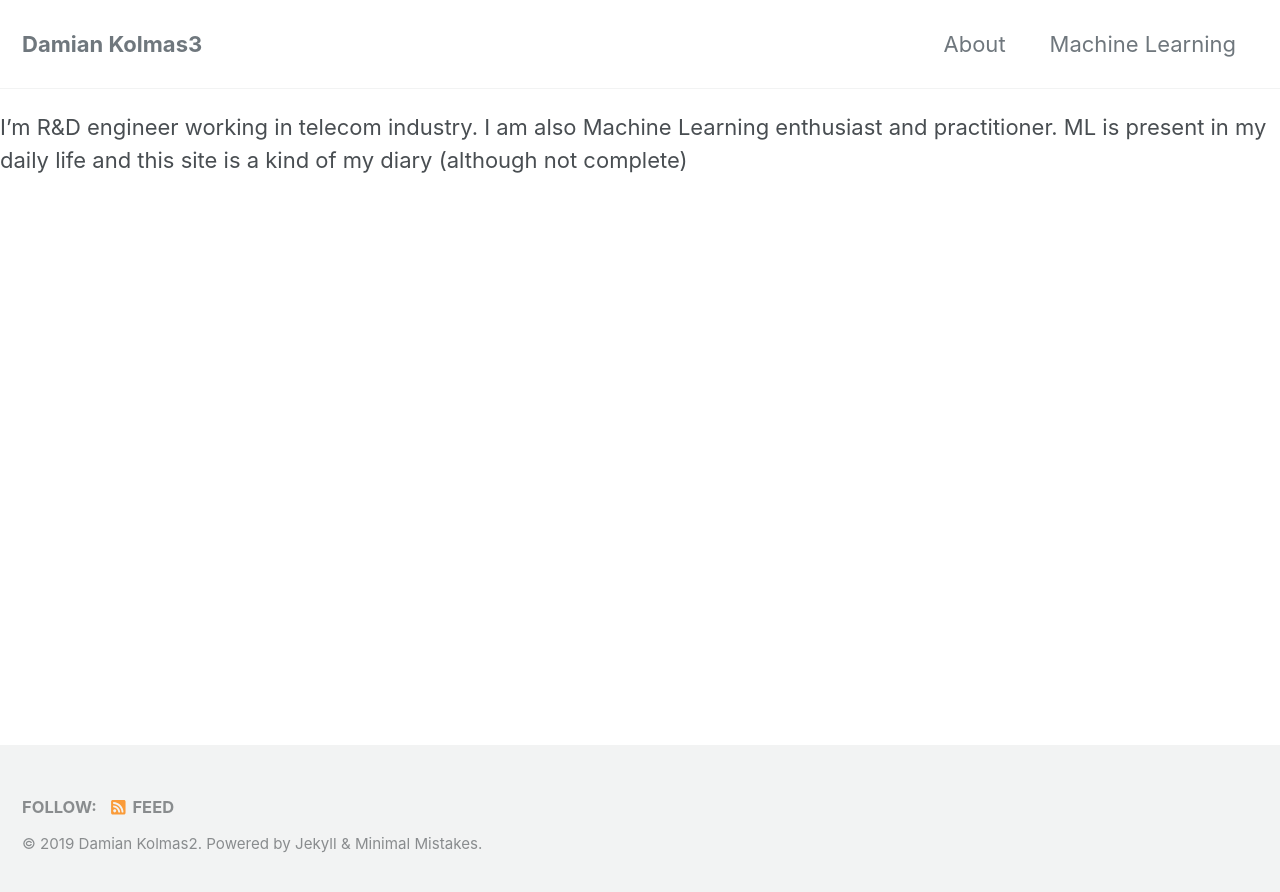
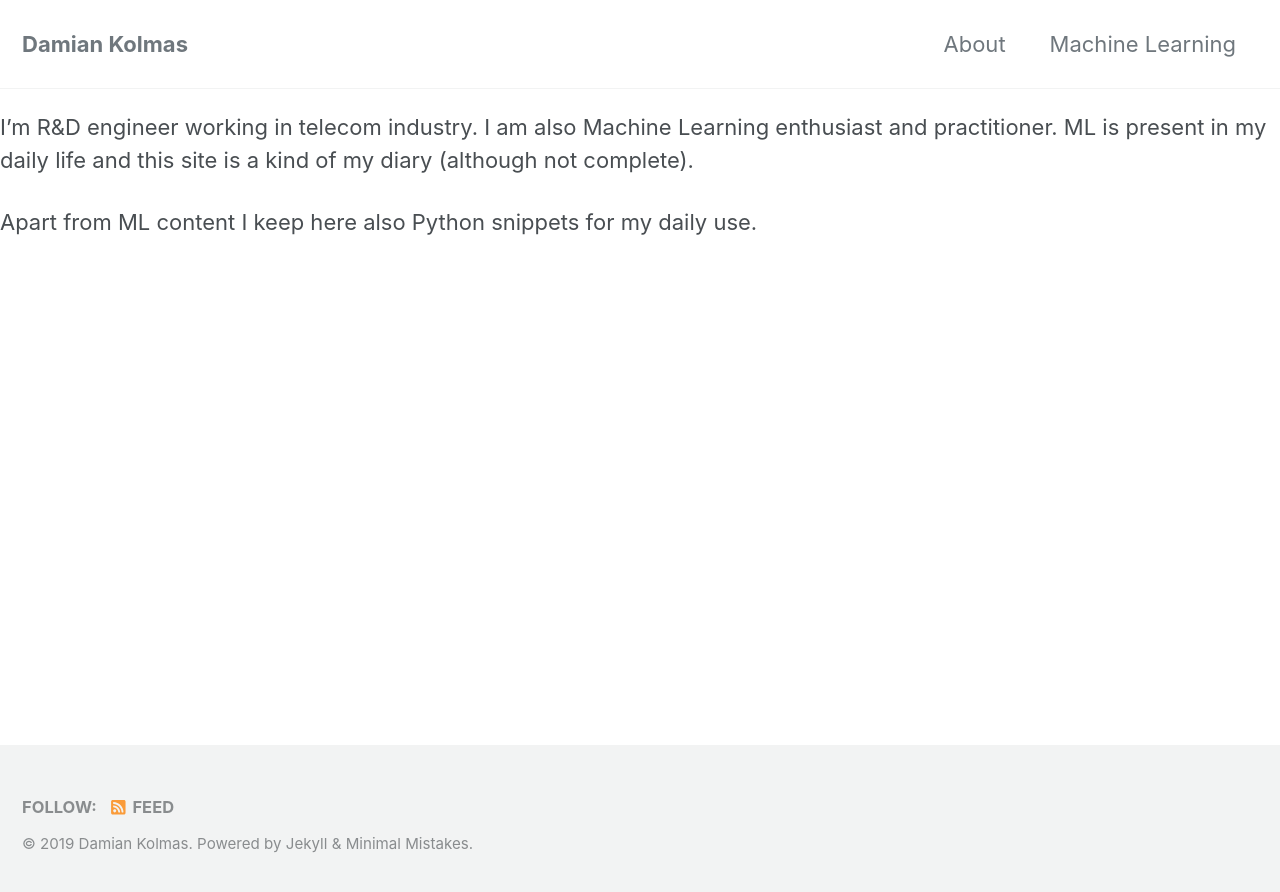
Before and after one commit to DKolmas/DKolmas.github.io, a Jekyll site: the page built from _pages/about.md, in a window 1280 px wide. Shown: the top 892 px of the page. Built offline with Jekyll 4.4.1, drawn with Linux system fonts in a browser that asks for light colours; cached includes are drawn as plain includes; our own code applies the rules of GitHub Pages for plain Markdown files.

Commit message:
shaping the content

```diff
--- a/_config.yml
+++ b/_config.yml
@@ -16,9 +16,9 @@ minimal_mistakes_skin    : "default" # "air", "aqua", "contrast", "dark", "dirt"
 
 # Site Settings
 locale                   : "en-US"
-title                    : "Damian Kolmas3"
+title                    : "Damian Kolmas"
 title_separator          : "-"
-name                     : "Damian Kolmas2"
+name                     : "Damian Kolmas"
 description              : "Data Science Portfolio"
 url                      : # the base hostname & protocol for your site e.g. "https://mmistakes.github.io"
 baseurl                  : # the subpath of your site, e.g. "/blog"
@@ -106,7 +106,7 @@ analytics:
 
 # Site Author
 author:
-  name             : "Damian Kolmas4"
+  name             : "Damian Kolmas"       # this is the name under my photo
   avatar           : "/images/Damian_4.JPG" # path of avatar image, e.g. "/assets/images/bio-photo.jpg"
   bio              : "Data Science Portfolio"
   location         : "Stockholm"
--- a/_pages/about.md
+++ b/_pages/about.md
@@ -5,4 +5,6 @@ header:
   image: "/images/me_myslef_I.jpg"
 ---
 
-I'm R&D engineer working in telecom industry. I am also Machine Learning enthusiast and practitioner. ML is present in my daily life and this site is a kind of my diary (although not complete)
+I'm R&D engineer working in telecom industry. I am also Machine Learning enthusiast and practitioner. ML is present in my daily life and this site is a kind of my diary (although not complete).
+
+Apart from ML content I keep here also Python snippets for my daily use.
```
Also changed, not shown: _posts/2019-03-24-Working-On-New-Page.md (+1 -0 lines).
